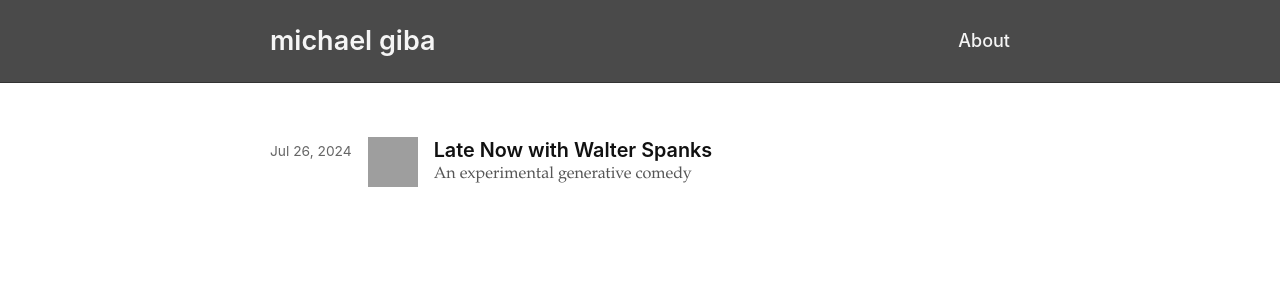
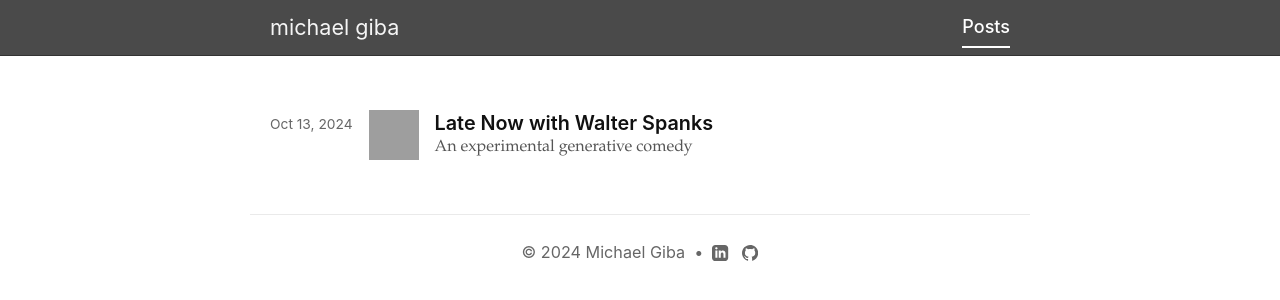
Before and after one commit to michaelgiba/michaelgiba.github.io, a plain HTML site: page index.html in a window 1280 px wide. Drawn offline with Linux system fonts and the light colour scheme; grey boxes are pictures that could not be loaded.

Commit message:
cheakpoint

```diff
--- a/index.html
+++ b/index.html
@@ -71,17 +71,16 @@
             <h1><a href="/">michael giba</a></h1>
             <nav>
                 <ul>
-                    <li><a href="https://www.linkedin.com/in/michael-giba-42720a80/">About</a></li>
+                    <li><a href="/" class="active">Posts</a></li> <!-- Assuming index is Posts -->
                 </ul>
             </nav>
         </div>
     </header>
 
-
     <main>
         <article class="post-entry">
             <div class="post-date">
-                <time datetime="2024-07-26">Jul 26, 2024</time>
+                <time datetime="2024-10-13">Oct 13, 2024</time> <!-- Set Correct Date -->
             </div>
             <img src="static/late_now_generative_show/animation.webp" alt="Thumbnail for Late Now with Walter Spanks" class="post-thumbnail">
 
@@ -94,5 +93,18 @@
 
     </main>
 
+    <footer>
+        <p>
+            &copy; 2024 Michael Giba &nbsp;&bull;&nbsp;
+            <a href="https://www.linkedin.com/in/michael-giba-42720a80/" target="_blank" rel="noopener noreferrer" title="LinkedIn Profile">
+                <svg xmlns="http://www.w3.org/2000/svg" viewBox="0 0 24 24" class="footer-icon"><path d="M19 0h-14c-2.761 0-5 2.239-5 5v14c0 2.761 2.239 5 5 5h14c2.762 0 5-2.239 5-5v-14c0-2.761-2.238-5-5-5zm-11 19h-3v-11h3v11zm-1.5-12.268c-.966 0-1.75-.79-1.75-1.764s.784-1.764 1.75-1.764 1.75.79 1.75 1.764-.783 1.764-1.75 1.764zm13.5 12.268h-3v-5.604c0-3.368-4-3.113-4 0v5.604h-3v-11h3v1.765c1.396-2.586 7-2.777 7 2.476v6.759z"/></svg>
+            </a>
+            &nbsp; <!-- Add a small space -->
+            <a href="https://github.com/michaelgiba" target="_blank" rel="noopener noreferrer" title="GitHub Profile">
+                <svg xmlns="http://www.w3.org/2000/svg" viewBox="0 0 24 24" class="footer-icon"><path d="M12 0c-6.626 0-12 5.373-12 12 0 5.302 3.438 9.8 8.207 11.387.599.111.793-.261.793-.577v-2.234c-3.338.726-4.033-1.416-4.033-1.416-.546-1.387-1.333-1.756-1.333-1.756-1.089-.745.083-.729.083-.729 1.205.084 1.839 1.237 1.839 1.237 1.07 1.834 2.807 1.304 3.492.997.107-.775.418-1.305.762-1.604-2.665-.305-5.467-1.334-5.467-5.931 0-1.311.469-2.381 1.236-3.221-.124-.303-.535-1.524.117-3.176 0 0 1.008-.322 3.301 1.23.957-.266 1.983-.399 3.003-.404 1.02.005 2.047.138 3.006.404 2.291-1.552 3.297-1.23 3.297-1.23.653 1.653.242 2.874.118 3.176.77.84 1.235 1.911 1.235 3.221 0 4.609-2.807 5.624-5.479 5.921.43.372.823 1.102.823 2.222v3.293c0 .319.192.694.801.576 4.765-1.589 8.199-6.086 8.199-11.386 0-6.627-5.373-12-12-12z"/></svg>
+            </a>
+        </p>
+    </footer>
+
 </body>
 </html>
--- a/style.css
+++ b/style.css
@@ -37,7 +37,7 @@
 
 header {
     background-color: var(--header-bg);
-    padding: 1em 0;
+    padding: 0.5em 0; /* Reduced vertical padding */
     border-bottom: 1px solid #333; /* Darker border for contrast with dark header */
     width: 100%;
 }
@@ -54,10 +54,10 @@
 
 header h1 {
     margin: 0;
-    font-size: 1.5em;
+    font-size: 1.2em; /* Reduced font size */
     /* Use light text color for dark header */
     color: var(--header-text);
-    font-weight: 600;
+    font-weight: 400; /* Reduced font weight (normal) */
 }
 
 header h1 a {
@@ -151,12 +151,41 @@
     color: var(--subtle-text);
     font-family: var(--font-sans);
     border-top: 1px solid var(--border-color);
-    text-align: center;
+    text-align: center; /* Ensure text is centered */
     font-size: 0.9em;
 }
 
 footer p {
     margin: 0;
+}
+
+/* Optional: Style the footer link specifically if needed */
+footer a {
+    color: var(--subtle-text); /* Match surrounding text color */
+    font-weight: normal; /* Override default bold link style */
+    text-decoration: none; /* Remove underline */
+    display: inline-block; /* Allows vertical alignment */
+    vertical-align: middle; /* Align icons with text */
+    line-height: 1; /* Prevent extra space */
+}
+footer a:hover {
+    color: var(--text-color); /* Darken on hover */
+    /* text-decoration: underline; Removed underline for icon links */
+}
+
+/* Style for footer SVG icons */
+footer a svg.footer-icon {
+    width: 1em; /* Size relative to font size */
+    height: 1em; /* Size relative to font size */
+    fill: currentColor; /* Inherit color from parent 'a' tag */
+    vertical-align: middle; /* Align icon nicely */
+    margin-bottom: 0.1em; /* Fine-tune vertical alignment */
+    transition: fill 0.2s; /* Smooth color transition */
+}
+
+/* Hover effect specifically for the SVG fill */
+footer a:hover svg.footer-icon {
+    fill: var(--text-color); /* Change fill color on hover */
 }
 
 /* General link styling - Muted color, standard weight, underline on hover */
@@ -237,7 +266,7 @@
     }
 
     header h1 {
-        font-size: 1.2em; /* Further reduce title size */
+        font-size: 1.1em; /* Adjusted mobile font size */
         margin-bottom: 0; /* Remove bottom margin if wrapped */
         margin-right: 1em; /* Add some space between title and nav */
     }
@@ -245,6 +274,8 @@
     nav ul {
         flex-wrap: nowrap; /* Keep nav items in one line initially */
         padding-top: 0; /* Remove potential top padding */
+        justify-content: flex-end; /* Align nav items to the right */
+        flex-grow: 1; /* Allow nav to take remaining space */
     }
 
     nav li {
```
Also changed, not shown: late-now-generative-show.html (+14 -1 lines).
